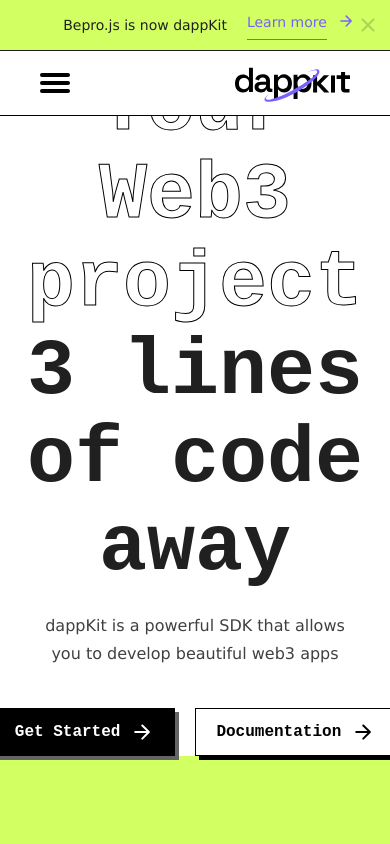
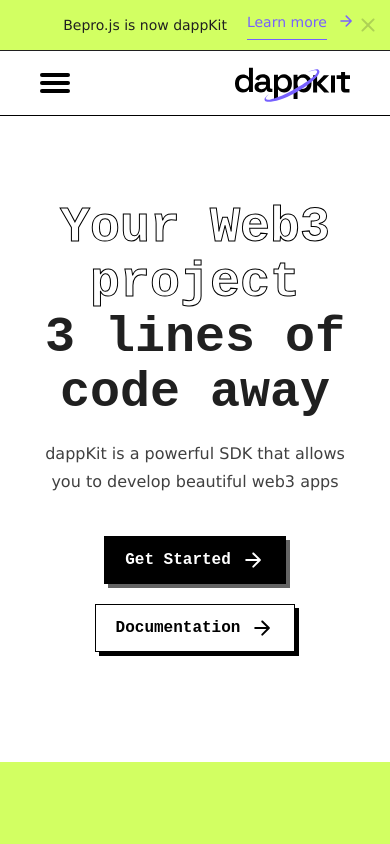
Before and after one commit to layerx-labs/dappkit-landing-page, a React (Create React App) app: page / in a window 390 px wide. Shown: the top 844 px of the page. Built offline with nearby package versions, Linux system fonts and the light colour scheme.

Commit message:
Add responsiveness magic on hero

```diff
--- a/src/components/design/hero/styles.js
+++ b/src/components/design/hero/styles.js
@@ -7,7 +7,7 @@
 export const Wrapper = styled.div`
   min-height: calc(100vh - ${rem("208px")});
   background-color: ${light};
-  padding: ${rem("64px")} ${rem("30px")} 0 ${rem("30px")};
+  padding: ${rem("200px")} ${rem("30px")} ${rem("100px")} ${rem("30px")};
   text-align: center;
   display: flex;
   flex-direction: column;
@@ -33,12 +33,13 @@
 `;
 
 export const ActionButtons = styled.div`
-  margin-top: ${rem("40px")};
+  margin-top: ${rem("30px")};
   width: 100%;
   display: flex;
+  flex-wrap: wrap;
   justify-content: center;
 
-  a:not(:last-child) {
-    margin-right: ${rem("20px")};
+  a {
+    margin: ${rem("10px")};
   }
 `;
--- a/src/styles/global-style.js
+++ b/src/styles/global-style.js
@@ -1,6 +1,6 @@
 import { createGlobalStyle } from "styled-components";
 import { rem } from "polished";
-import { colors, typography } from "./design-tokens";
+import { colors, typography, device } from "./design-tokens";
 
 const { regular, medium, bold } = typography;
 const { grey900 } = colors;
@@ -36,7 +36,11 @@
   }
 
   h1 {
-    font-size: ${rem("80px")};
+    font-size: ${rem("50px")};
+
+    @media ${device.m} {
+      font-size: ${rem("80px")};
+    }
   }
 
   h2 {
```
